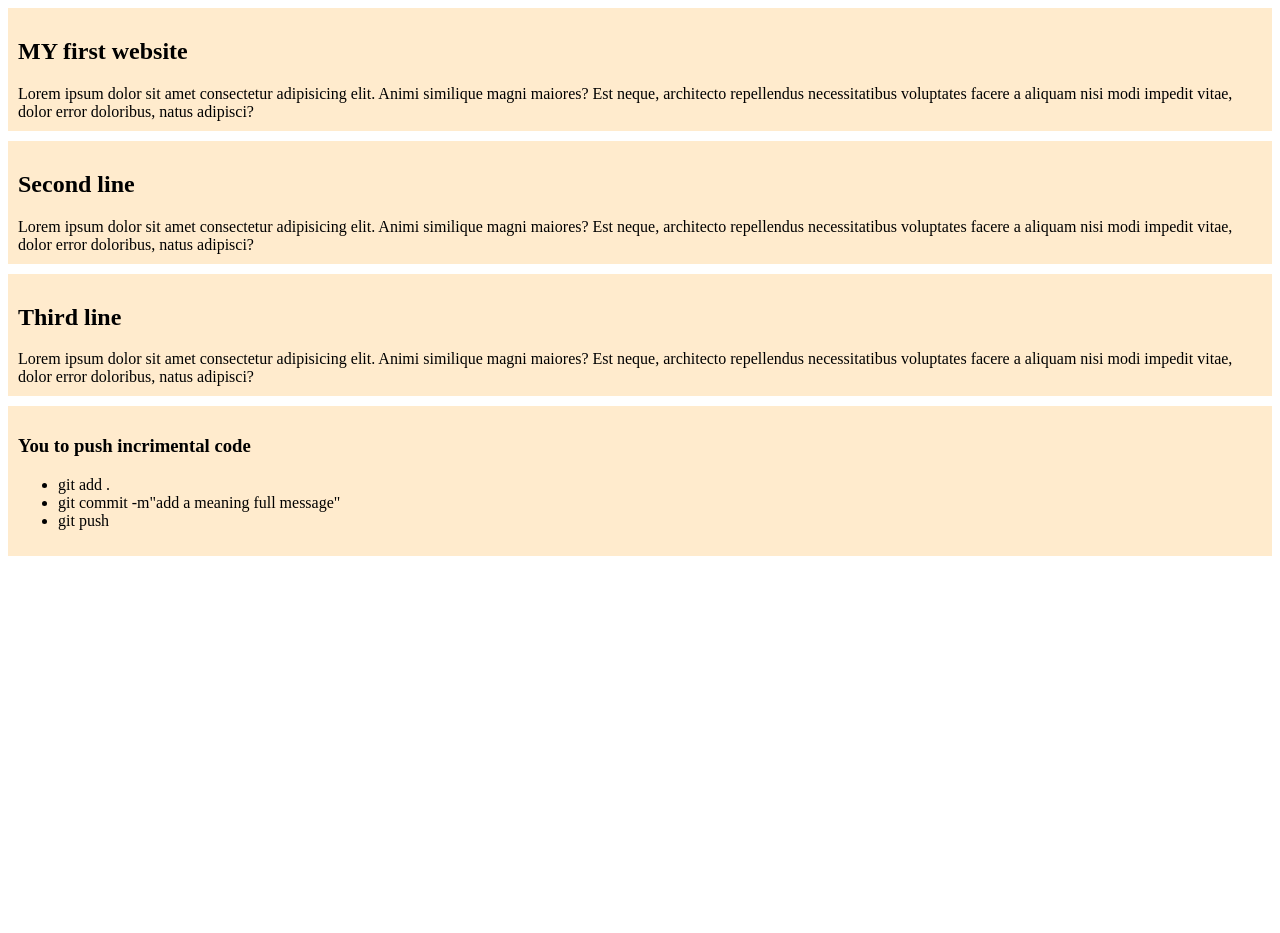
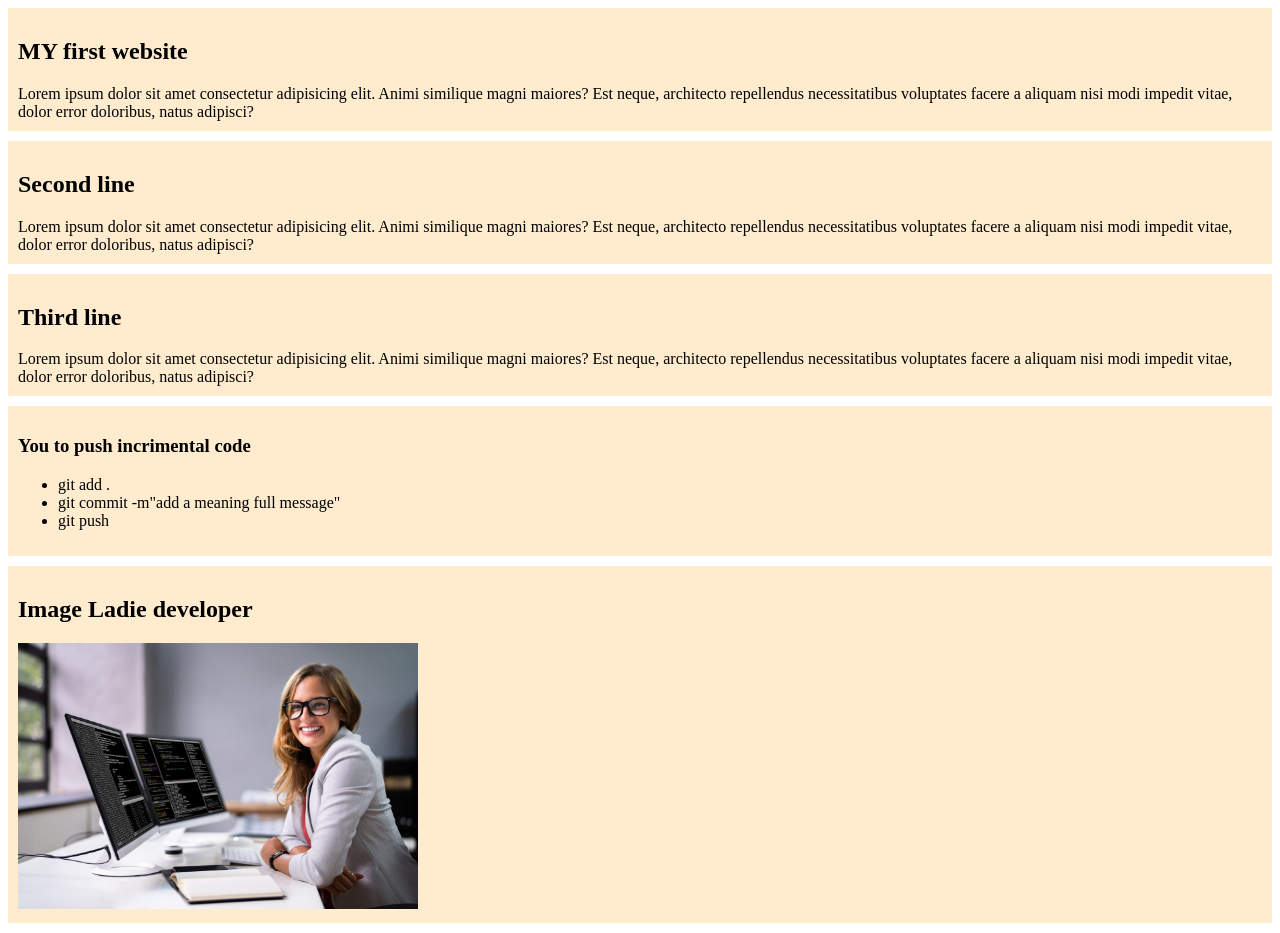
Before and after one commit to bunnydas3-droid/my-first-github-report, a plain HTML site: page index.html in a window 1280 px wide. Before the commit the page ends 800 px from the top, so only its background shows below. Drawn offline with Linux system fonts and the light colour scheme.

Commit message:
ladie developer image

```diff
--- a/index.html
+++ b/index.html
@@ -19,7 +19,9 @@
         <li> git push</li>
     </ul>
   </div>
-
+  <div><h2>Image Ladie developer </h2>
+  <img src="ladie developer.jpg" width="400px" alt="" srcset="">
+  </div>
 
 </body>
 </html>
```
Also changed, not shown: ladie developer.jpg (added).
